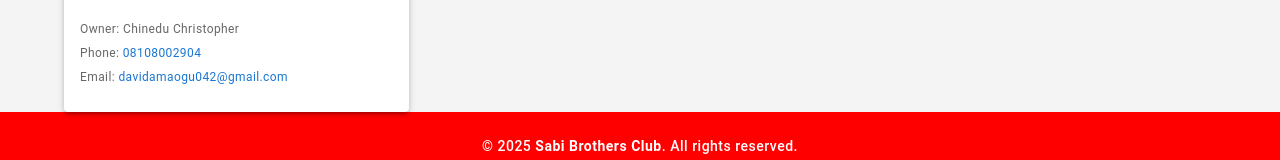
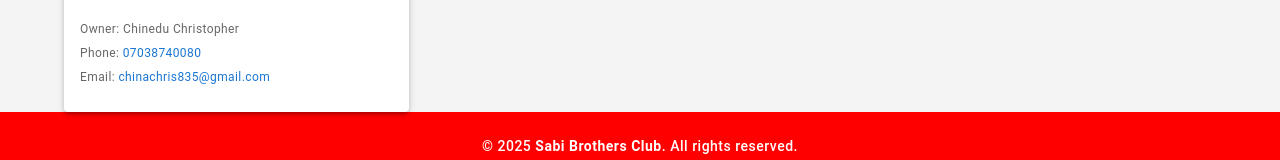
Before and after one commit to mutiu4luv/sabi-brothers-club-business-album, a React (Vite) app: page / in a window 1280 px wide. Shown: the part 3232-3392 px from the top of the page. Built offline with nearby package versions, Linux system fonts and the light colour scheme.

Commit message:
china chris

```diff
--- a/src/component/landingPage/BusinessCard.jsx
+++ b/src/component/landingPage/BusinessCard.jsx
@@ -182,8 +182,8 @@
         "Pastry and Dessert Orders for Events",
         "Custom Cakes for Weddings and Birthdays",
       ],
-      phone: "   08108002904",
-      email: " davidamaogu042@gmail.com",
+      phone: "    07038740080",
+      email: " chinachris835@gmail.com ",
     },
   ];
 
```
